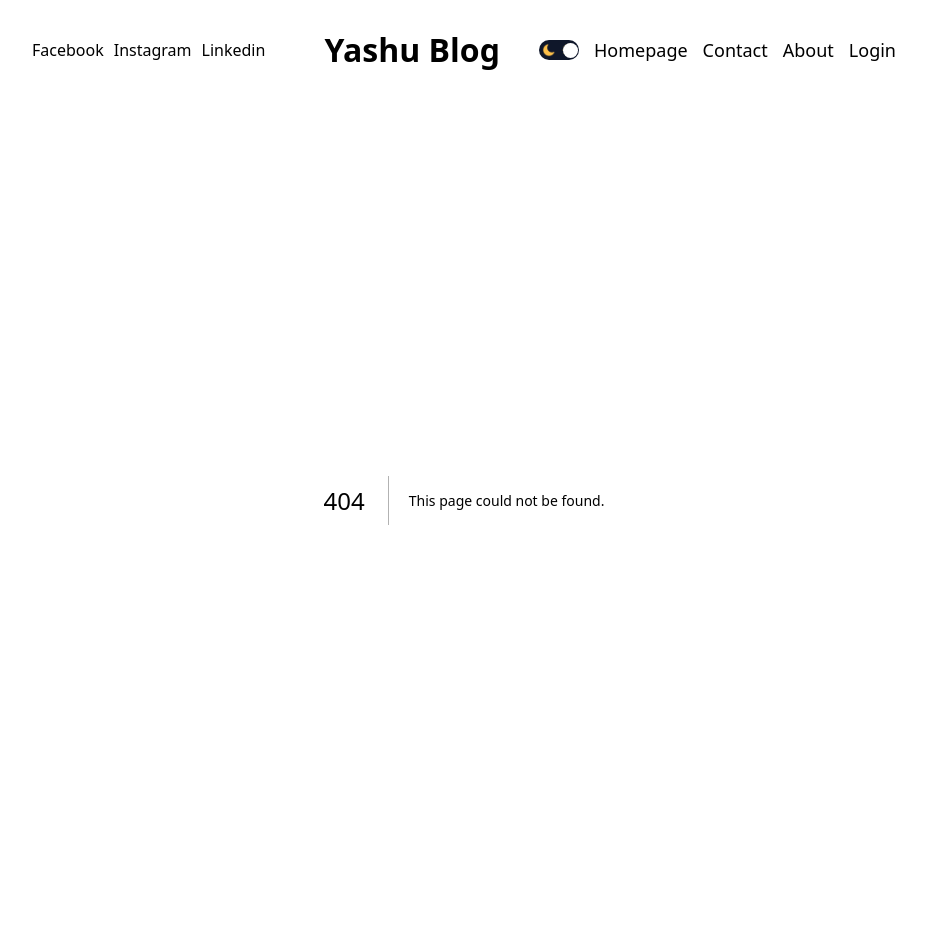
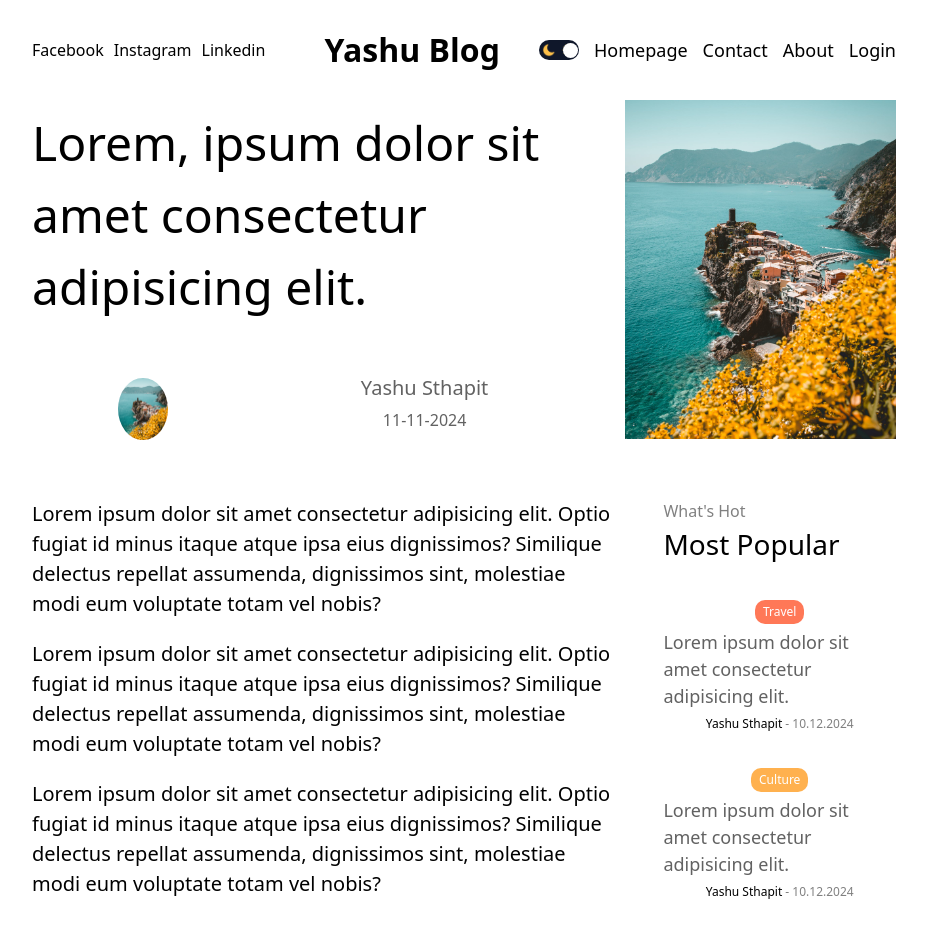
Before and after one commit to sthapityashu/personal_proj, a Next.js app in the folder blog/: page /href in a window 1280 px wide. Before the commit this address had no page. Shown: the top 934 px of the page, without its empty margins (176-1103 px from the left). Built offline with nearby package versions, Linux system fonts and the light colour scheme.

Commit message:
created a new write page

```diff
--- /dev/null
+++ b/blog/app/[slug]/page.tsx
@@ -0,0 +1,69 @@
+import React from "react";
+import styles from "./singlePage.module.css";
+import Menu from "../components/menu/Menu";
+import Image from "next/image";
+
+const SinglePage = () => {
+  return (
+    <div className={styles.container}>
+      <div className={styles.infoContainer}>
+        <div className={styles.textContainer}>
+          <h1 className={styles.title}>
+            Lorem, ipsum dolor sit amet consectetur adipisicing elit.{" "}
+          </h1>
+          <div className={styles.user}>
+            <div className={styles.userImageContainer}>
+              <Image
+                src="/p1.jpeg"
+                alt=""
+                className={styles.avatar}
+                width={50}
+                height={50}
+              />
+            </div>
+            <div className={styles.userTextContainer}>
+              <span className={styles.username}>Yashu Sthapit</span>
+              <span className={styles.date}>11-11-2024</span>
+            </div>
+          </div>
+        </div>
+        <div className={styles.imageContainer}>
+          <Image
+            src="/p1.jpeg"
+            alt=""
+            className={styles.image}
+            width={400}
+            height={30}
+          />
+        </div>
+      </div>
+      <div className={styles.content}>
+        <div className={styles.post}>
+          <div className={styles.description}>
+            <p>
+              Lorem ipsum dolor sit amet consectetur adipisicing elit. Optio
+              fugiat id minus itaque atque ipsa eius dignissimos? Similique
+              delectus repellat assumenda, dignissimos sint, molestiae modi eum
+              voluptate totam vel nobis?
+            </p>
+            <p>
+              Lorem ipsum dolor sit amet consectetur adipisicing elit. Optio
+              fugiat id minus itaque atque ipsa eius dignissimos? Similique
+              delectus repellat assumenda, dignissimos sint, molestiae modi eum
+              voluptate totam vel nobis?
+            </p>
+            <p>
+              Lorem ipsum dolor sit amet consectetur adipisicing elit. Optio
+              fugiat id minus itaque atque ipsa eius dignissimos? Similique
+              delectus repellat assumenda, dignissimos sint, molestiae modi eum
+              voluptate totam vel nobis?
+            </p>
+          </div>
+        </div>
+        <Menu />
+      </div>
+    </div>
+  );
+};
+
+export default SinglePage;
--- /dev/null
+++ b/blog/app/[slug]/singlePage.module.css
@@ -0,0 +1,96 @@
+.container {
+}
+
+.infoContainer {
+  display: flex;
+
+  align-items: center;
+  gap: 50px;
+}
+
+.textContainer {
+  flex: 2;
+}
+
+.title {
+  font-size: 64px;
+  margin-bottom: 50px;
+}
+.user {
+  display: flex;
+  align-items: center;
+  gap: 20px;
+}
+.userImageContainer {
+  width: 50px;
+  height: 50px;
+  position: relative;
+}
+.avatar {
+  border-radius: 50%;
+  object-fit: cover;
+}
+.userTextContainer {
+  display: flex;
+  flex-direction: column;
+  gap: 5px;
+  color: var(--softTextColor);
+}
+.username {
+  font-size: 20px;
+  font-weight: 500;
+}
+.imageContainer {
+  flex: 1;
+  /* height: 350px; */
+  position: relative;
+}
+
+.image {
+  object-fit: cover;
+  /* /* height: 350px; */
+  /* width: 400px; */
+}
+
+.content {
+  display: flex;
+  gap: 50px;
+}
+
+.post {
+  flex: 5;
+  margin-top: 60px;
+}
+
+.description p {
+  font-size: 20px;
+  font-weight: 300;
+  margin-bottom: 20px;
+}
+
+@media screen and (max-width: 1536px) {
+  .title {
+    font-size: 54px;
+  }
+}
+
+@media screen and (max-width: 1280px) {
+  .title {
+    font-size: 48px;
+  }
+}
+
+@media screen and (max-width: 1024px) {
+  .imageContainer {
+    display: none;
+  }
+}
+
+@media screen and (max-width: 640px) {
+  .title {
+    font-size: 36px;
+  }
+  .description p{
+    font-size: 18px;
+  }
+}
--- /dev/null
+++ b/blog/app/blog/blogPage.module.css
@@ -0,0 +1,11 @@
+.title{
+  background-color: coral;
+  color:white;
+  padding: 5px 10px;
+  text-align: center;
+}
+
+.content{
+    display: flex;
+    gap: 50px;
+}
--- /dev/null
+++ b/blog/app/blog/page.tsx
@@ -0,0 +1,18 @@
+import React from 'react'
+import styles from "./blogPage.module.css"
+import CardList from '../components/cardList/CardList'
+import Menu from '../components/menu/Menu'
+
+const blogPage = () => {
+  return (
+    <div className={styles.container}>
+      <h1 className={styles.title}>Sytle Blog</h1>
+      <div className={styles.content}>
+        <CardList/>
+        <Menu/>
+      </div>
+    </div>
+  )
+}
+
+export default blogPage
--- a/blog/app/components/categoryList/CategoryList.tsx
+++ b/blog/app/components/categoryList/CategoryList.tsx
@@ -12,6 +12,7 @@ const CategoryList = () => {
           href="/blog?cat=style"
           className={`${styles.category} ${styles.style}`}
         >
+          <div>
             <Image
               src="/style.png"
               alt=""
@@ -19,85 +20,88 @@ const CategoryList = () => {
               height={32}
               className={styles.image}
             />
-          Style
+          </div>
+          <div>Style</div>
         </Link>
+
         <Link
-          href="/blog?cat=fashion"
-          className={`${styles.category} ${styles.fashion}`}
+          href="/blog?cat=style"
+          className={`${styles.category} ${styles.style}`}
         >
+          <div>
             <Image
-            src="/fashion.png"
+              src="/style.png"
               alt=""
               width={32}
               height={32}
               className={styles.image}
             />
-          Fashion
+          </div>
+          <div>Style</div>
         </Link>
+
         <Link
-          href="/blog?cat=food"
-          className={`${styles.category} ${styles.food}`}
+          href="/blog?cat=style"
+          className={`${styles.category} ${styles.style}`}
         >
+          <div>
             <Image
-            src="/food.png"
+              src="/style.png"
               alt=""
               width={32}
               height={32}
               className={styles.image}
             />
-          Food
+          </div>
+          <div>Style</div>
         </Link>
+
         <Link
-          href="/blog?cat=travel"
-          className={`${styles.category} ${styles.travel}`}
+          href="/blog?cat=style"
+          className={`${styles.category} ${styles.style}`}
         >
+          <div>
             <Image
-            src="/travel.png"
+              src="/style.png"
               alt=""
               width={32}
               height={32}
               className={styles.image}
             />
-          Travel
+          </div>
+          <div>Style</div>
         </Link>
+
         <Link
-          href="/blog?cat=culture"
-          className={`${styles.category} ${styles.culture}`}
+          href="/blog?cat=style"
+          className={`${styles.category} ${styles.style}`}
         >
+          <div>
             <Image
-            src="/culture.png"
-            alt=""
-            width={32}
-            height="0"
-            className={styles.image}
-          />
-          Culture
-        </Link>
-        <Link
-          href="/blog?cat=coding"
-          className={`${styles.category} ${styles.coding}`}
-        >
-          <Image
-            src="/coding.png"
-            alt=""
-            width={32}
-            height="0"
-            className={styles.image}
-          />
-          Coding
-        </Link>
-        <Link
-          href="/blog?cat=fashion"
-          className={`${styles.category} ${styles.fashion}`}
-        >
-          <Image
-            src="/fashion.png"
+              src="/style.png"
               alt=""
               width={32}
               height={32}
               className={styles.image}
             />
-          Fashion
+          </div>
+          <div>Style</div>
+        </Link>
+
+        <Link
+          href="/blog?cat=style"
+          className={`${styles.category} ${styles.style}`}
+        >
+          <div>
+            <Image
+              src="/style.png"
+              alt=""
+              width={32}
+              height={32}
+              className={styles.image}
+            />
+          </div>
+          <div>Style</div>
         </Link>
       </div>
     </div>
--- a/blog/app/components/categoryList/categoryList.module.css
+++ b/blog/app/components/categoryList/categoryList.module.css
@@ -13,8 +13,8 @@
 .category {
   display: flex;
   align-items: center;
-  justify-content: center;
-  gap: 10px;
+  justify-content: space-around;
+  /* gap: 10px; */
   width: 15%;
   height: 80px;
   border-radius: 10px;
--- /dev/null
+++ b/blog/app/login/loginPage.module.css
@@ -0,0 +1,54 @@
+.container {
+  display: flex;
+  align-items: center;
+  justify-content: center;
+  margin-top: 60px;
+}
+
+.wrapper {
+  background-color: var(--softBg);
+  padding: 150px 100px;
+  display: flex;
+  flex-direction: column;
+  gap: 50px;
+  border-radius: 10px;
+}
+
+.socialButton {
+  padding: 20px;
+  border-radius: 5px;
+  border: none;
+  color: white;
+  font-weight: bold;
+  cursor: pointer;
+  display: flex;
+  align-items: center;
+  justify-content: center;
+}
+
+.socialButton:first-child {
+  background-color: #ff5555;
+}
+
+.socialButton:nth-child(2) {
+  background-color: #111;
+}
+.socialButton:nth-child(3) {
+  background-color: #087bea;
+}
+
+@media screen and (max-width: 768px) {
+  .wrapper {
+    padding: 50px 100px;
+  }
+}
+
+@media screen and (max-width: 640px) {
+  .wrapper {
+    padding: 30px;
+  }
+  .socialButton {
+    font-weight: 400;
+    font-size: 14px;
+  }
+}
--- /dev/null
+++ b/blog/app/login/page.tsx
@@ -0,0 +1,17 @@
+import React from "react";
+import styles from "./loginPage.module.css";
+
+const LoginPage = () => {
+  return (
+    <div className={styles.container}>
+      <div className={styles.wrapper}>
+        <div className={styles.socialButton}>Sign in with Google</div>
+        <div className={styles.socialButton}>Sign in with Github</div>
+        <div className={styles.socialButton}>Sign in with Facebook</div>
+      </div>
+      Login Page
+    </div>
+  );
+};
+
+export default LoginPage;
--- /dev/null
+++ b/blog/app/write/page.tsx
@@ -0,0 +1,18 @@
+import React from "react";
+import styles from "./write.module.css";
+import Image from "next/image";
+
+const Write = () => {
+  return (
+    <div className={styles.container}>
+      <input type="text" placeholder="Title" />
+      <div className={styles.editor}>
+        <button className={styles.button}>
+          <Image src="/plus.png" alt="" width={16} height={16}/>
+        </button>
+      </div>
+    </div>
+  );
+};
+
+export default Write;
```
Also changed, not shown: blog/app/write/write.module.css (added). Lines whose indentation alone changed are shown as unchanged.
